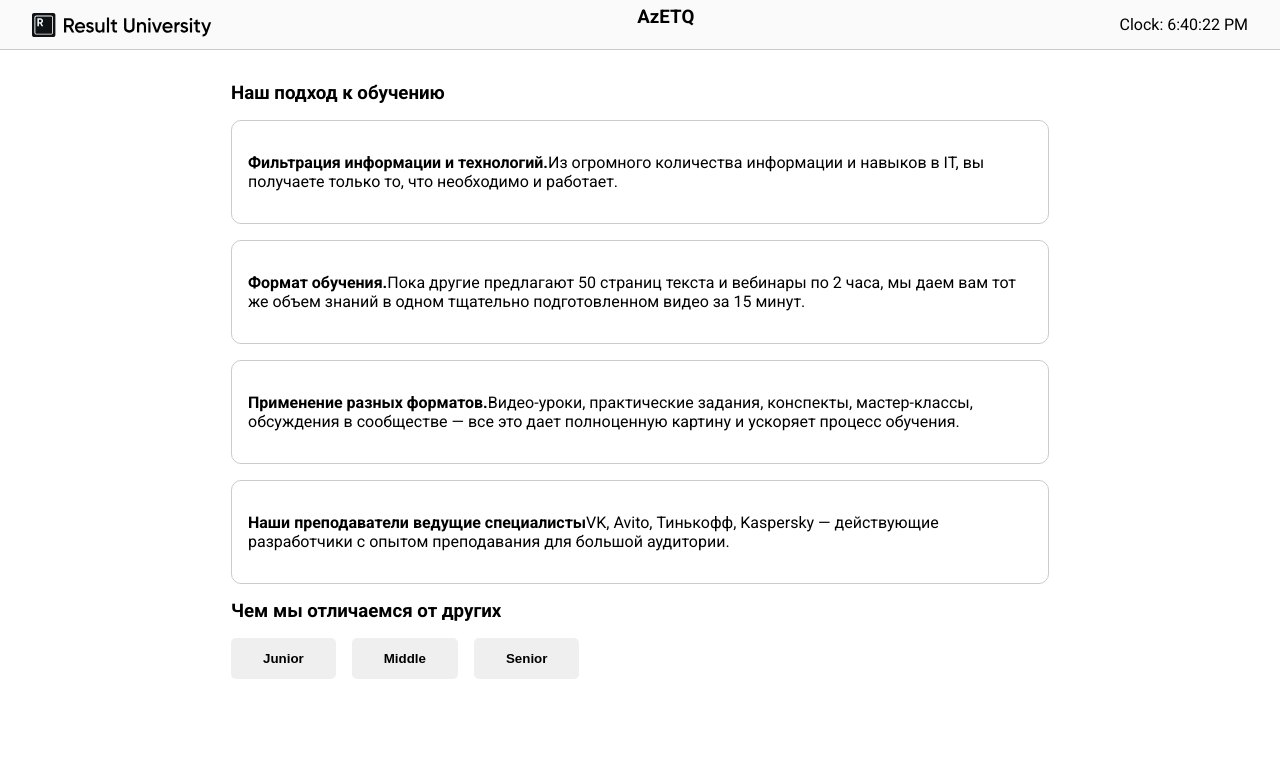
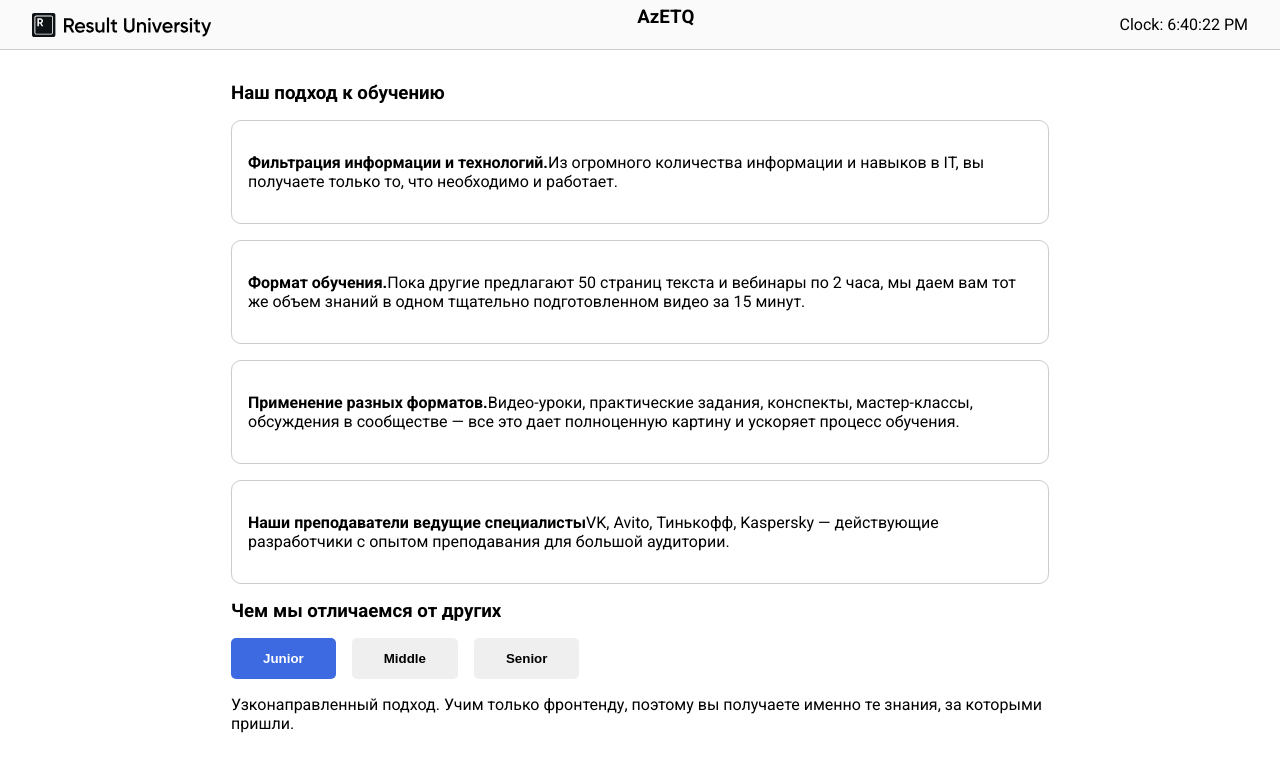
Before and after one commit to Farid-03/VPT, a React (Vite) app: page / in a window 1280 px wide. Both pictures are taken after a click on the button "Junior". Shown: the top 768 px of the page. Built offline with nearby package versions, Linux system fonts and the light colour scheme.

Commit message:
Add active state to buttons and update display

```diff
--- a/src/App.jsx
+++ b/src/App.jsx
@@ -26,13 +26,21 @@ export default function App() {
 				</section>
 				<section>
 					<h3>Чем мы отличаемся от других</h3>
-					<Button onClick={() => handleCLick('way')}>Junior</Button>
-					<Button onClick={() => handleCLick('easy')}>Middle</Button>
-					<Button onClick={() => handleCLick('program')}>Senior</Button>
+					<Button
+					 	isActive={contentType === 'way'}
+						onClick={() => handleCLick('way')}>Junior
+					</Button>
+					<Button
+					 	isActive={contentType === 'easy'}
+						onClick={() => handleCLick('easy')}>Middle
+					</Button>
+					<Button
+					 	isActive={contentType === 'program'}
+						onClick={() => handleCLick('program')}>Senior
+					</Button>
 
-					{/* <p>{differences[contentType]}</p> */}
-					{!contentType && <p>Нажит на кнопку</p>}
-					{!contentType && <p>{differences[contentType]}</p>}
+					{!contentType && <p>Нажми на кнопку</p>}
+					{contentType && <p>{differences[contentType]}</p>}
 				</section>
 			</main>
 		</div>
--- a/src/components/Button/Button.jsx
+++ b/src/components/Button/Button.jsx
@@ -1,9 +1,9 @@
 import './Button.css'
 
-export default function Button({ children, onClick }) {
+export default function Button({ children, onClick, isActive }) {
 
 	return (
-		<button className='button' onClick={onClick}>
+		<button className={isActive ? 'button active' : 'button'} onClick={onClick}>
 			{children}
 		</button>
 	)
```
